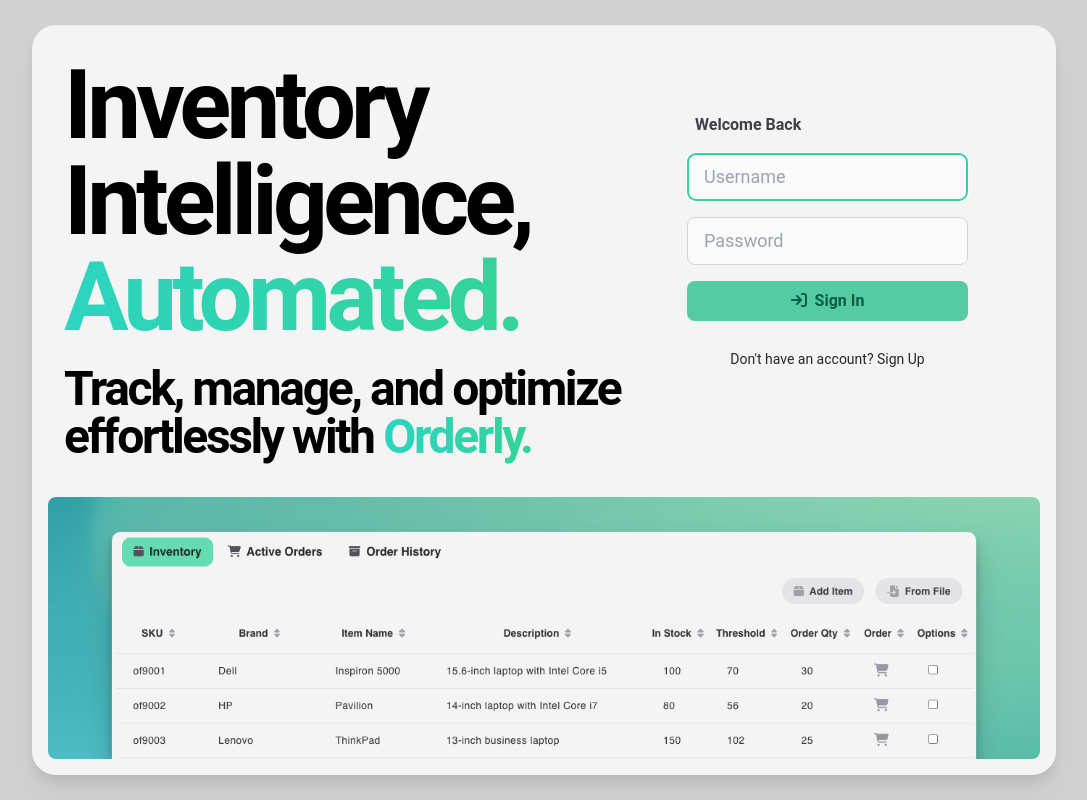
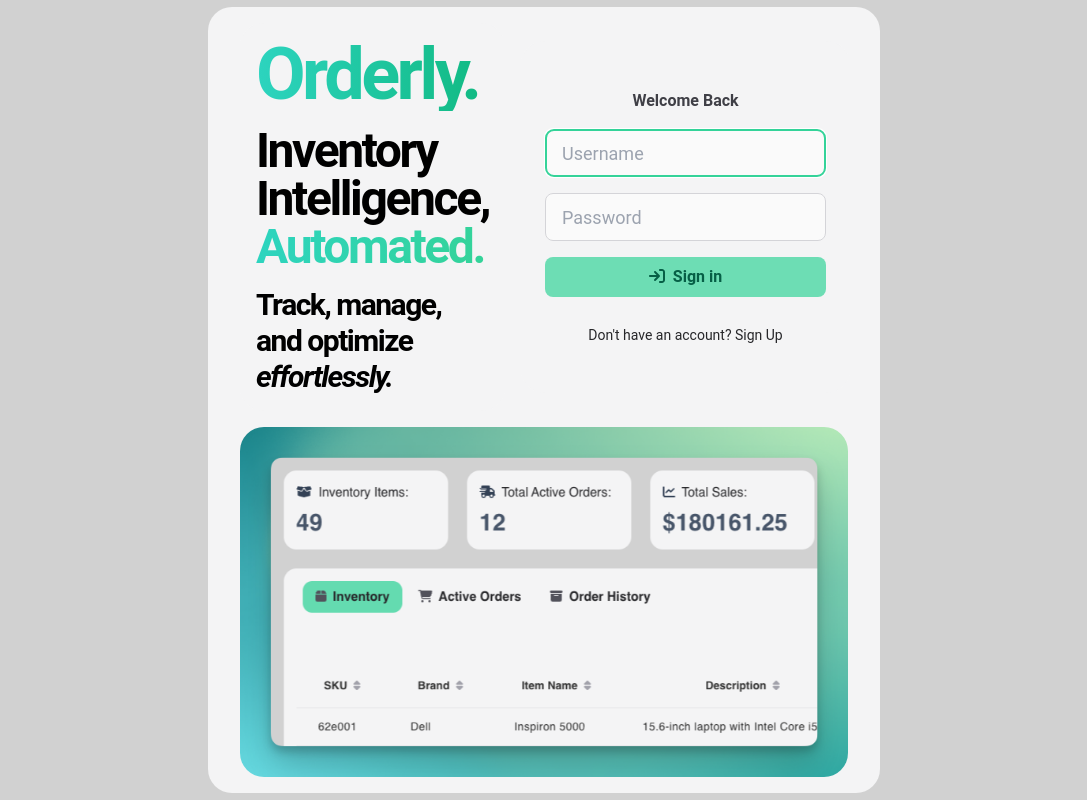
Before and after one commit to DallasSoftwareDevelopersTeamC/DSD_Team_C, a React (Vite) app in the folder client/: page /login in a window 1280 px wide. Shown: the whole page, without its empty margins (96-1183 px from the left). Built offline with nearby package versions, Linux system fonts and the light colour scheme; no server answers; a web font is replaced by a local one.

Commit message:
landing page ui work

```diff
--- a/client/src/components/DemoControls.jsx
+++ b/client/src/components/DemoControls.jsx
@@ -146,7 +146,7 @@ export default function DemoControls() {
                 <div className="block bg-emerald-400 w-10 h-6 rounded-full"></div>
                 <div
                   className={`absolute left-1 top-1 bg-zinc-50 w-4 h-4 rounded-full transition-transform duration-300 ease-in-out
-                        ${deliveriesOn ? "transform translate-x-full" : ""}`}
+                        ${deliveriesOn ? " translate-x-full" : ""}`}
                 ></div>
               </div>
             </label>
--- a/client/src/components/Login/LoginLanding.jsx
+++ b/client/src/components/Login/LoginLanding.jsx
@@ -3,36 +3,37 @@ import LoginWindow from "./LoginWindow";
 
 const LoginLanding = () => {
   return (
-    <div className="flex flex-col gap-4 max-w-screen-lg">
+    <div className="flex flex-col gap-4 bg-zinc-100  max-w-2xl p-4 px-8 rounded-3xl  mx-4">
 
+      <div className=" flex flex-col gap-4 rounded-3xl  ">
 
-        <div className=" flex flex-col bg-zinc-100 rounded-3xl p-8 pb-0 drop-shadow-xl">
-
-<div className="flex mb-5">
-    <div className="">
-    <h1 className="text-8xl font-bold tracking-tighter">
-             Inventory Intelligence, <span className="bg-gradient-to-r from-teal-400 to-emerald-400 bg-clip-text text-transparent tracking-tighter">Automated.</span>
+        <div className="flex flex-col gap-8 lg:gap-4 lg:flex-row justify-evenly items-center ">
+          <div className="flex flex-col justify-center  w-full lg:w-2/3 bg-zinc-100 rounded-3xl p-4">
+            <span className=" font-bold text-7xl mb-4 bg-gradient-to-r from-teal-400 to-emerald-500 bg-clip-text text-transparent tracking-tighter">
+              Orderly.
+            </span>
+            <h1 className="text-5xl font-bold tracking-tighter  mb-4">
+              Inventory Intelligence,{" "}
+              <span className="bg-gradient-to-r from-teal-400 to-emerald-400 bg-clip-text text-transparent tracking-tighter">
+                Automated.
+              </span>
             </h1>
-          <h1 className="text-5xl font-bold tracking-tighter mt-5">
-          Track, manage, and optimize <br/> effortlessly with  <span className="bg-gradient-to-r from-teal-400 to-emerald-400 bg-clip-text text-transparent tracking-tighter">Orderly.</span>
+            <h1 className="text-3xl font-bold tracking-tighter   ">
+              Track, manage, and optimize{" "}
+              <span className="italic">effortlessly.</span>
             </h1>
           </div>
-    <div className="w-2/3 mt-14 mr-10">
+          <div className="">
             <LoginWindow />
           </div>
-
-
-
         </div>
 
         <div className="rounded-3xl flex justify-center  ">
           <img
-              src="/orderlyprev.png"
-              className="rounded-3xl  max-w-screen-lg p-4 "
+            src="/orderlyss.png"
+            className="rounded-3xl   lg:max-w-screen-xs   "
           />
         </div>
-
-
 
       </div>
 
--- a/client/src/components/Login/LoginWindow.jsx
+++ b/client/src/components/Login/LoginWindow.jsx
@@ -3,7 +3,7 @@ import { AuthContext } from "../../contexts/auth.context";
 import { createUser, loginUser } from "../../services/userAPIcalls";
 import { useNavigate } from "react-router-dom";
 import { FontAwesomeIcon } from "@fortawesome/react-fontawesome";
-import { faCheckCircle, faSignIn } from "@fortawesome/free-solid-svg-icons";
+import { faCheckCircle, faSignIn, faUserPlus } from "@fortawesome/free-solid-svg-icons";
 import { toast } from 'react-hot-toast';
 import { InventoryContext } from "../../contexts/inventory.context";
 
@@ -87,7 +87,7 @@ export default function () {
   };
 
   return (
-    <div className="bg-zinc-100 text-zinc-800 px-4 flex flex-col gap-4 rounded-3xl ">
+    <div className="bg-zinc-100 p-6 py-12 text-zinc-800  flex flex-col gap-4 rounded-3xl ">
       {/* <div className="flex flex-col items-center gap-4">
         <h1 className="text-3xl font-bold tracking-tighter ">Orderly</h1>
         <h3 className="text-xl font-light">
@@ -150,7 +150,7 @@ export default function () {
               </div>
             ) : (
               <>
-                <p className="px-2 font-bold text-zinc-700">{login ? "Welcome Back" : "Get Started"}</p>
+                <p className="px-2 font-bold justify-center flex text-zinc-700">{login ? "Welcome Back" : "Get Started"}</p>
                 <input
                   className="bg-zinc-50 border border-zinc-300 rounded-lg h-12 px-4 text-zinc-800 text-lg outline-emerald-400"
                   type="text"
@@ -169,19 +169,19 @@ export default function () {
                   autoComplete="current-password"
                 />
                 <button
-                  className="bg-emerald-500/70 rounded-lg h-10 font-bold text-emerald-800"
+                  className="bg-emerald-400/70 hover:bg-emerald-400 rounded-lg h-10 font-bold text-emerald-800"
                   type="submit"
                   id="submit-button"
                 >
                   {login ? (
                     <>
                       <FontAwesomeIcon icon={faSignIn} />
-                      <span className="ml-2">Sign In</span>
+                      <span className="ml-2">Sign in</span>
                     </>
                   ) : (
                     <>
-                      <FontAwesomeIcon icon={faCheckCircle} />
-                      <span className="ml-2">Submit</span>
+                      <FontAwesomeIcon icon={faUserPlus} />
+                      <span className="ml-2">Sign up</span>
                     </>
                   )}
                 </button>
```
Also changed, not shown: client/public/orderlyss.png (added), 1 other file (tests, documents, lock files or other folders). Lines whose indentation alone changed are shown as unchanged.
